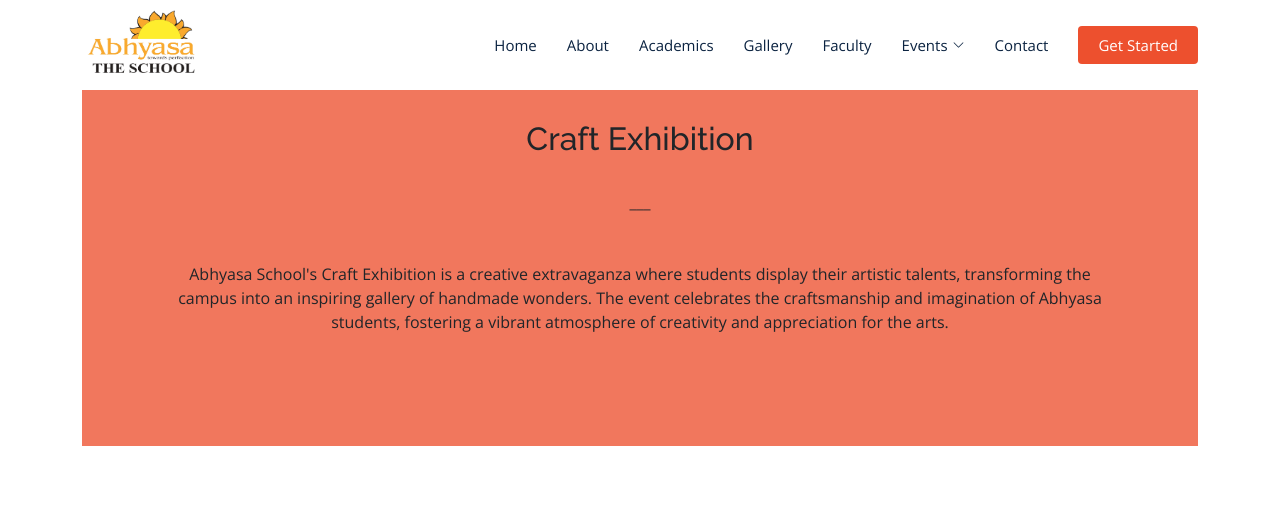
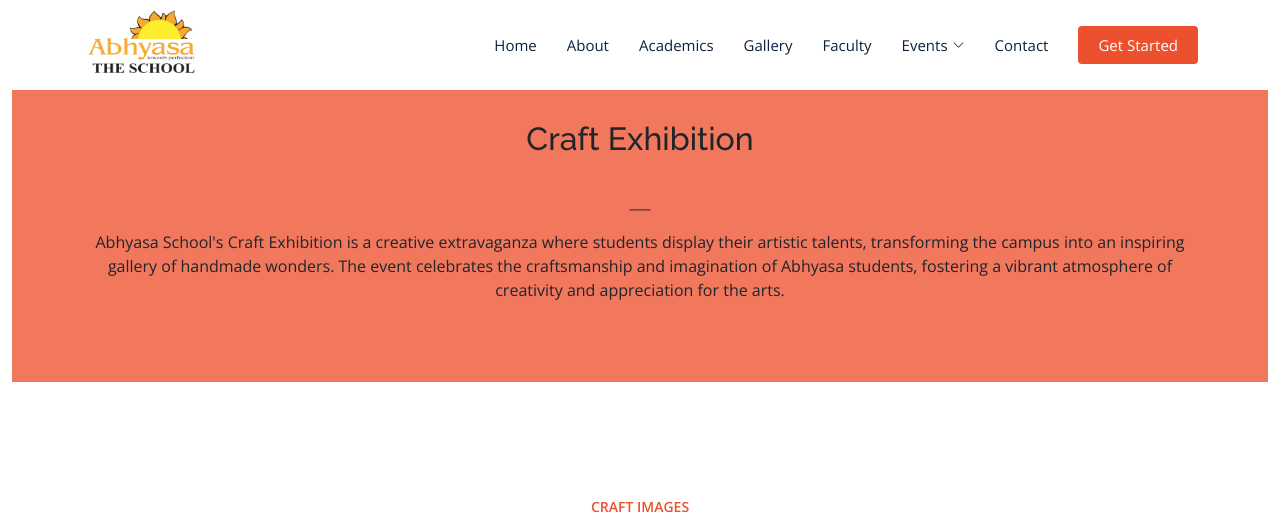
Before and after one commit to prathibhasolutions/abhyasawebsite, a plain HTML site: page craft.html in a window 1280 px wide. Shown: the top 532 px of the page. Drawn offline with nearby package versions, Linux system fonts and the light colour scheme.

Commit message:
Update craft.html

```diff
--- a/craft.html
+++ b/craft.html
@@ -102,11 +102,11 @@
 
 <!-- Event Section-->
      <section id="service" class="services pt-5">
-      <div class="container pt-4" data-aos="fade-up">
+      <div class="container-fluid pt-4" data-aos="fade-up">
 
           <div class="container-fluid p-5 text-center text-dark" style="background-color: #f1775d;">
             <h2>Craft Exhibition</h2><br>___<br></h2>
-            <p class="p-5 text-center">Abhyasa School's Craft Exhibition is a creative extravaganza where students display their artistic
+            <p class="p-3 text-center">Abhyasa School's Craft Exhibition is a creative extravaganza where students display their artistic
               talents, transforming the campus into an inspiring gallery of handmade wonders. The event celebrates the
                craftsmanship and imagination of Abhyasa students, fostering a vibrant atmosphere of creativity and appreciation
                 for the arts.</p>
```
